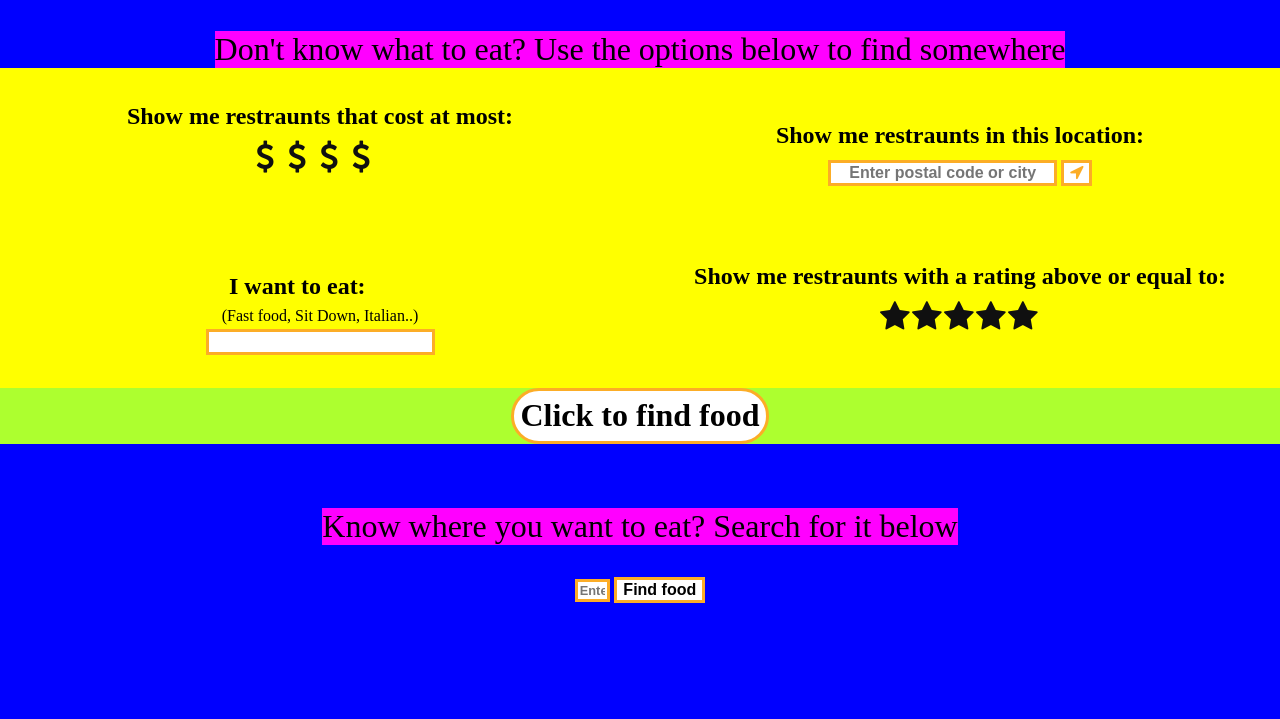
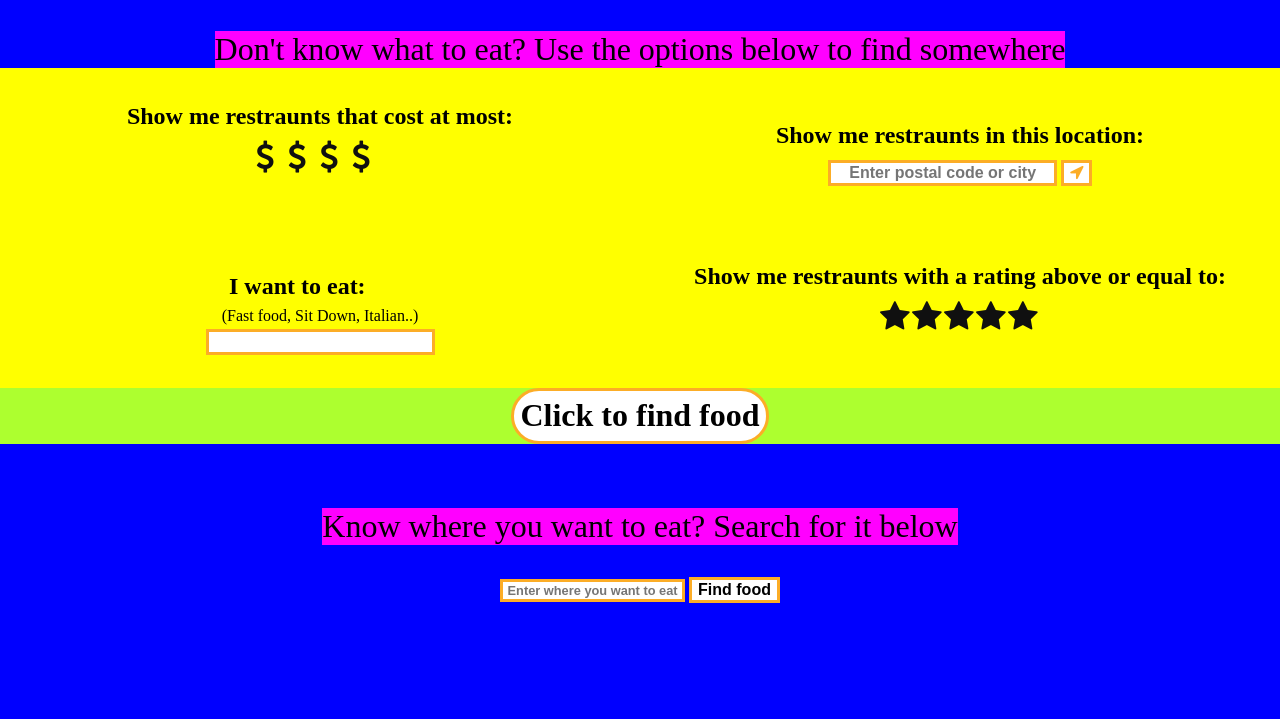
Before and after one commit to JakeA8898/FoodMaps, a PHP site: page / in a window 1280 px wide. Shown: the part 81-800 px from the top of the page. Run offline with PHP 8.4, Linux system fonts and the light colour scheme.

Commit message:
fixed search bar

```diff
--- a/Styles/main.css
+++ b/Styles/main.css
@@ -63,7 +63,7 @@ h2{
     position: fixed;
     top: 0;
     bottom: 0;
-    left: hand;
+    left: 0;
     right: 0;
     visibility: hidden;
     opacity: 0;
@@ -81,6 +81,7 @@ h2{
     border-radius: 5px;
     width: 30%;
     position: absolute;
+    top: 0;
 }
 
 .popup .close{
@@ -257,6 +258,6 @@ h2{
 }
 #knownSearch{
     font-size:1vw;
-    width: 2vw;
+    width: auto;
     height:auto;
 }
```
